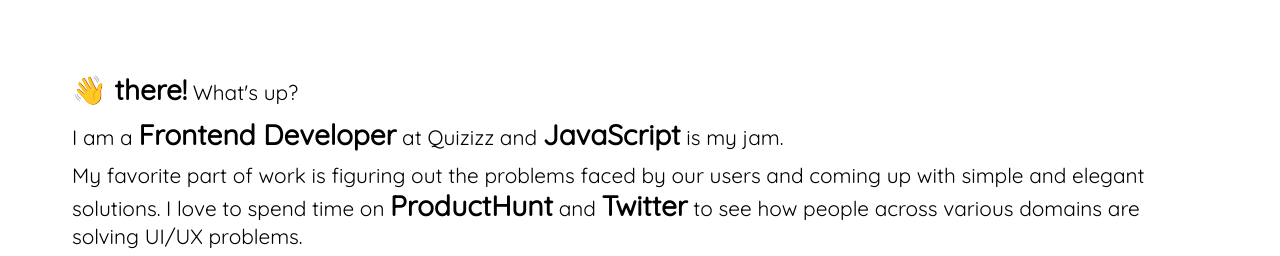
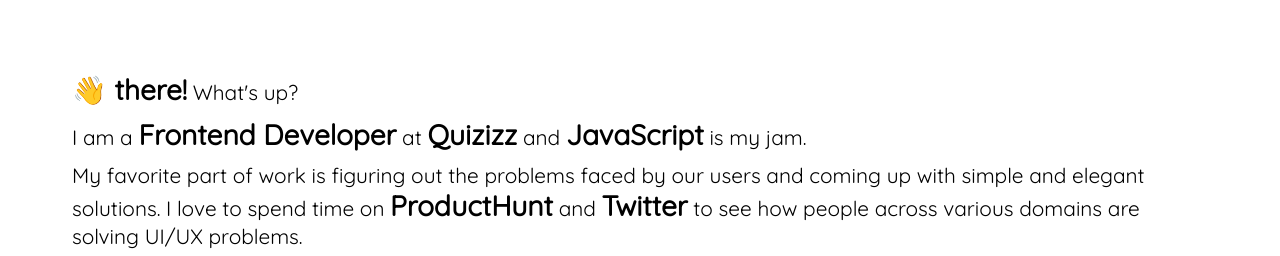
Before and after one commit to tushararora/tushararora.github.io, a plain HTML site: page index.html in a window 1280 px wide. Shown: the part 948-1204 px from the top of the page. Drawn offline with Linux system fonts and the light colour scheme.

Commit message:
Update introduction

```diff
--- a/index.html
+++ b/index.html
@@ -43,7 +43,7 @@
         <div class="about-body">
           <p><span class="enlarge"><span title="Hi">👋</span> there!</span> What's up?</p>
           <p>I am a <span class="enlarge">Frontend Developer</span> at
-          <a href="https://quizizz.com" title="Quizizz" target="_blank" rel="noreferrer noopener">Quizizz</a>
+          <a href="https://quizizz.com" title="Quizizz" target="_blank" rel="noreferrer noopener"><span class="enlarge">Quizizz</span></a>
           and <span class="enlarge">JavaScript</span> is my jam.
           <p>My favorite part of work is figuring out the problems faced by our users and coming up
           with simple and elegant solutions. I love to spend time on <span class="enlarge">ProductHunt</span> and <span class="enlarge">Twitter</span> to
```
